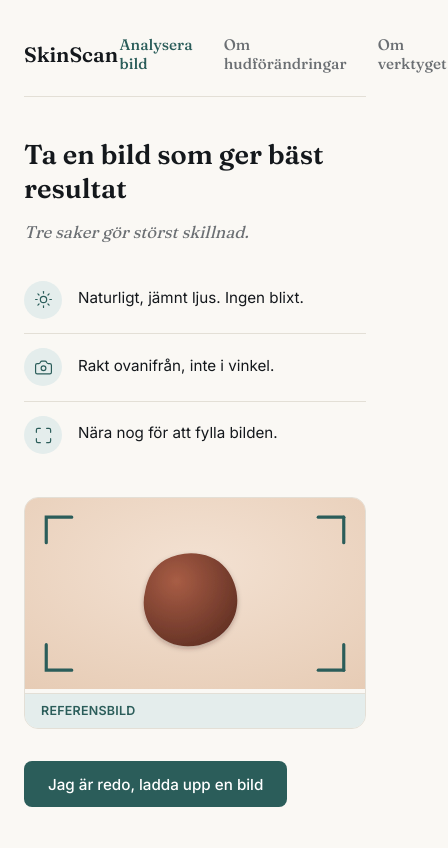
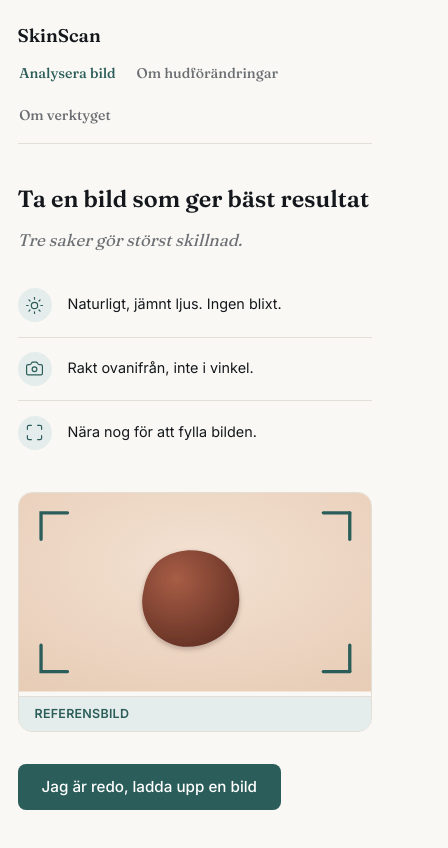
Before and after one commit to filipsw1/SkinScan, a React (Vite) app in the folder frontend/: page / in a window 390 px wide. Shown: the top 848 px of the page, 448 px wide, since content can reach past the window. Built offline with nearby package versions, Linux system fonts and the light colour scheme; no server answers.

Commit message:
Added mobile visability

```diff
--- a/frontend/src/index.css
+++ b/frontend/src/index.css
@@ -422,3 +422,60 @@ h1, h2, h3 {
   margin-top: 0.1rem;
   color: var(--clinical);
 }
+
+@media (max-width: 640px) {
+  .shell {
+    padding: 1.5rem 1.1rem 3rem;
+  }
+
+  .nav {
+    flex-direction: column;
+    align-items: flex-start;
+    gap: 0.85rem;
+    padding-bottom: 1rem;
+  }
+
+  .nav-links {
+    gap: 1.1rem;
+    flex-wrap: wrap;
+  }
+
+  .nav-links a {
+    font-size: 0.88rem;
+  }
+
+  .wordmark {
+    font-size: 1.15rem;
+  }
+
+  .page-header {
+    gap: 0.5rem;
+  }
+
+  .tip-icon {
+    width: 34px;
+    height: 34px;
+  }
+
+  .tip-row p {
+    font-size: 0.9rem;
+  }
+
+  .upload-zone {
+    padding: 2rem 1rem;
+    font-size: 0.9rem;
+  }
+
+  .pipeline-icon {
+    width: 34px;
+    height: 34px;
+  }
+
+  .lesion-card {
+    padding: 0.75rem 0 0.75rem 0.9rem;
+  }
+
+  .lesion-card-desc {
+    font-size: 0.87rem;
+  }
+}
--- a/frontend/src/pages/AboutPage.jsx
+++ b/frontend/src/pages/AboutPage.jsx
@@ -58,7 +58,7 @@ function Pipeline() {
 function AboutPage() {
   return (
     <div>
-      <h1 style={{ fontSize: '1.7rem', marginBottom: '1rem' }}>Om verktyget</h1>
+      <h1 style={{ fontSize: 'clamp(1.3rem, 6vw, 1.7rem)', marginBottom: '1rem' }}>Om verktyget</h1>
 
       <div className="prose">
         <p>
--- a/frontend/src/pages/LesionTypesPage.jsx
+++ b/frontend/src/pages/LesionTypesPage.jsx
@@ -1,7 +1,7 @@
 function LesionTypesPage() {
   return (
     <div>
-      <h1 style={{ fontSize: '1.7rem', marginBottom: '1rem' }}>Om hudförändringar</h1>
+      <h1 style={{ fontSize: 'clamp(1.3rem, 6vw, 1.7rem)', marginBottom: '1rem' }}>Om hudförändringar</h1>
 
       <div className="prose">
         <p>
--- a/frontend/src/pages/ToolPage.jsx
+++ b/frontend/src/pages/ToolPage.jsx
@@ -123,7 +123,7 @@ function ToolPage() {
   if (!guideConfirmed) {
     return (
       <div>
-        <h1 style={{ fontSize: '1.7rem', marginBottom: '0.5rem' }}>Ta en bild som ger bäst resultat</h1>
+        <h1 style={{ fontSize: 'clamp(1.3rem, 6vw, 1.7rem)', marginBottom: '0.5rem' }}>Ta en bild som ger bäst resultat</h1>
         <p className="lead" style={{ marginBottom: '1.5rem' }}>Tre saker gör störst skillnad.</p>
 
         <div style={{ marginBottom: '1.75rem' }}>
@@ -151,7 +151,7 @@ function ToolPage() {
   return (
     <div>
       <div className="page-header">
-        <h1 style={{ fontSize: '1.7rem' }}>Analysera en hudförändring</h1>
+        <h1 style={{ fontSize: 'clamp(1.3rem, 6vw, 1.7rem)' }}>Analysera en hudförändring</h1>
         <button className="btn-ghost" onClick={() => setGuideConfirmed(false)}>Visa fotoguiden igen</button>
       </div>
 
```
